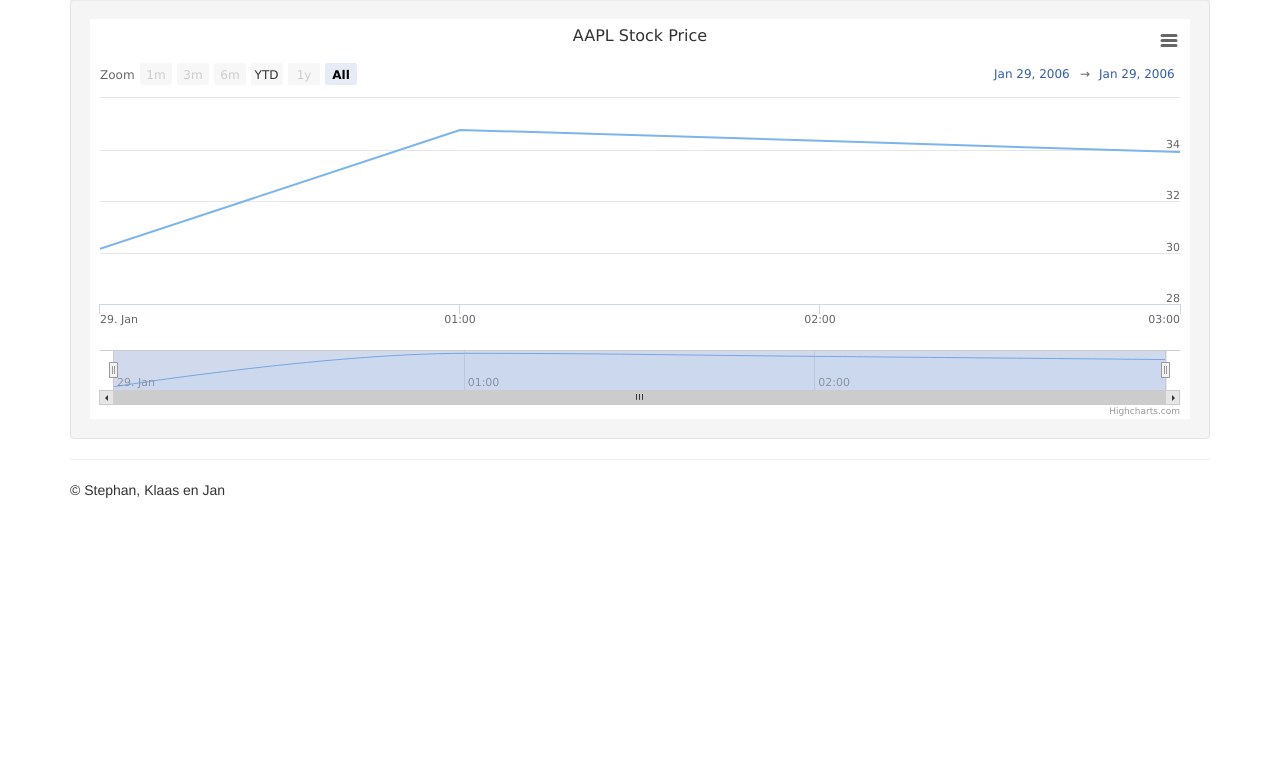
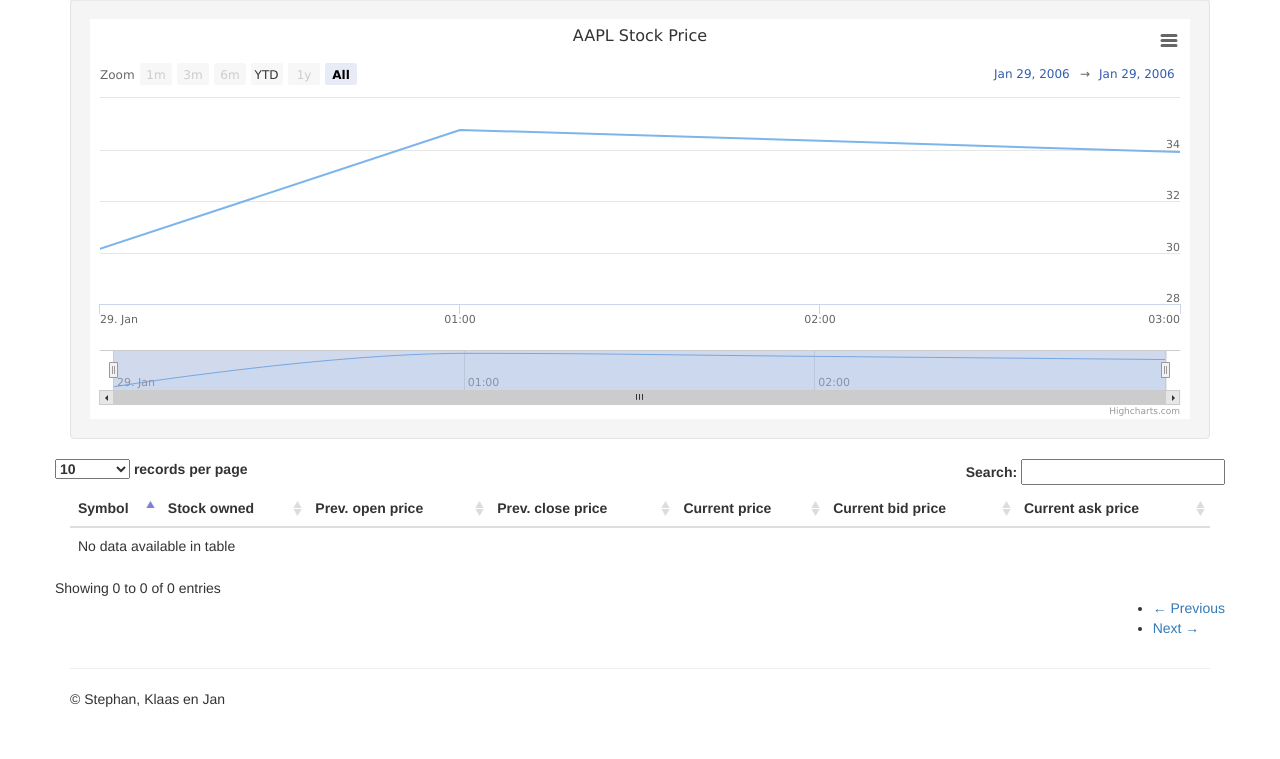
Before and after one commit to KPWhiver/stocksim, a Django app: template stocksim/stocksite/templates/home.html in a window 1280 px wide. Shown: the part 61-820 px from the top of the page. Before the commit the page ends 559 px from the top, so only its background shows below. Run offline with Django 3.2, Linux system fonts and the light colour scheme; the template is opened without the code that fills it, so the values that code supplies are empty; some libraries are stand-ins or nearby versions.

Commit message:
It is now possible to own stock

```diff
--- a/stocksim/stocksite/templates/home.html
+++ b/stocksim/stocksite/templates/home.html
@@ -6,9 +6,44 @@
   <div class="well">
     <div id="graph-container" style="width:100%; height:400px;"></div>
   </div>
+
+  <table class="table table-hover">
+  <thead>
+    <tr>
+      <th> Symbol </th>
+      <th> Stock owned </th>
+      <th> Prev. open price </th>
+      <th> Prev. close price </th>
+      <th> Current price </th>
+      <th> Current bid price </th>
+      <th> Current ask price </th>
+    </tr>
+  </thead>
+  <tbody>
+    {% for stock in user.get_profile.stocks %}
+      {% with stock.company.historicData|last as last %}
+    <tr>
+      <td> <abbr title="{{ stock.company.longName }}">{{ stock.company.shortName }}</abbr> </td>
+      <td> {{ stock.amount }} </td>
+      <td> {{ last.openPrice }} </td>
+      <td> {{ last.closePrice }} </td>
+      {% endwith %}
+      {% with stock.company.dailyData|last as last %}
+      <td> {{ last.currentPrice }} </td>
+      <td> {{ last.bidPrice }} </td>
+      <td> {{ last.askPrice }} </td>
+      {% endwith %}
+    </tr>
+    {% endfor %}
+  </tbody>
+  </table>
 {% endblock %}
 
 {% block scripts %}
+  <link type="text/css" rel="stylesheet" href="{{ STATIC_URL }}css/dataTables_bootstrap.css"></link>
+  <script type="text/javascript" charset="utf-8" src="{{ STATIC_URL }}js/jquery.dataTables.js"></script>
+  <script src="{{ STATIC_URL }}js/dataTables_bootstrap.js" language="javascript" charset="utf-8" type="text/javascript"></script>
+
   <script src="http://code.highcharts.com/stock/highstock.js"></script>
   <script src="http://code.highcharts.com/stock/modules/exporting.js"></script>
   <script type="text/javascript">
@@ -32,6 +67,11 @@
       });
 
       $( "#home-button" ).addClass("active")
+
+      $( "table" ).dataTable(
+      {
+        "sDom": "<'row'<'span6'l><'span6'f>r>t<'row'<'span6'i><'span6'p>>",
+      });
   });
   </script>
 
--- a/stocksim/stocksite/views.py
+++ b/stocksim/stocksite/views.py
@@ -13,7 +13,6 @@
 @login_required
 def home(request):
     return render(request, 'home.html')
-    return render(request, 'login.html', {})
 
 def companies(request):
     if Company.objects.count() == 0:
```
Also changed, not shown: stocksim/stocksite/models.py (+14 -8 lines).
